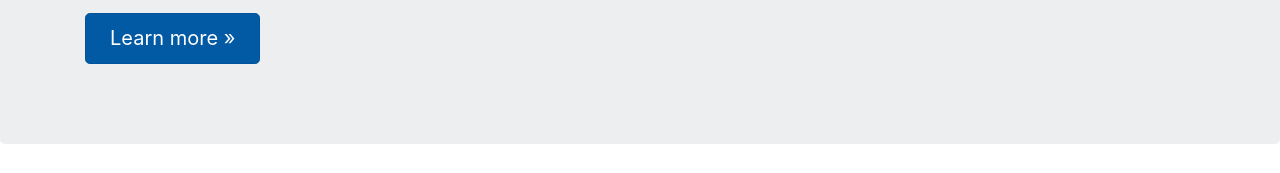
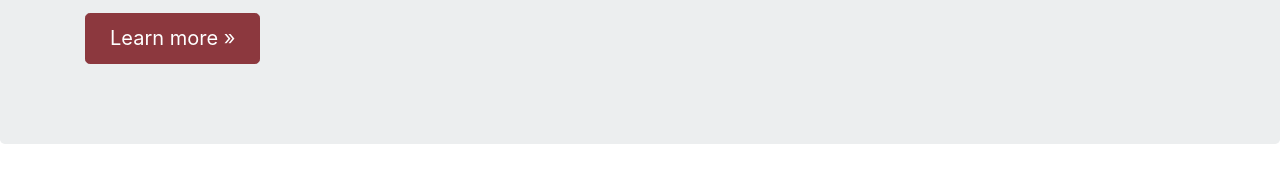
Before and after one commit to TheStatePress/tip-page, a plain HTML site: page index.html in a window 1280 px wide. In both pictures the pointer is over the button 172 px from the left and 240 px from the top of the page. Shown: the part 202-375 px from the top of the page. Drawn offline with nearby package versions, Linux system fonts and the light colour scheme.

Commit message:
Button hover color changes

```diff
--- a/index.html
+++ b/index.html
@@ -104,6 +104,11 @@
             background-color: #a44248;
             border-color: #8c383e;
         }
+
+        .btn-primary:hover {
+            background-color: #8c383e;
+            border-color: #8c383e;
+        }
     </style>
 </body>
 
```
